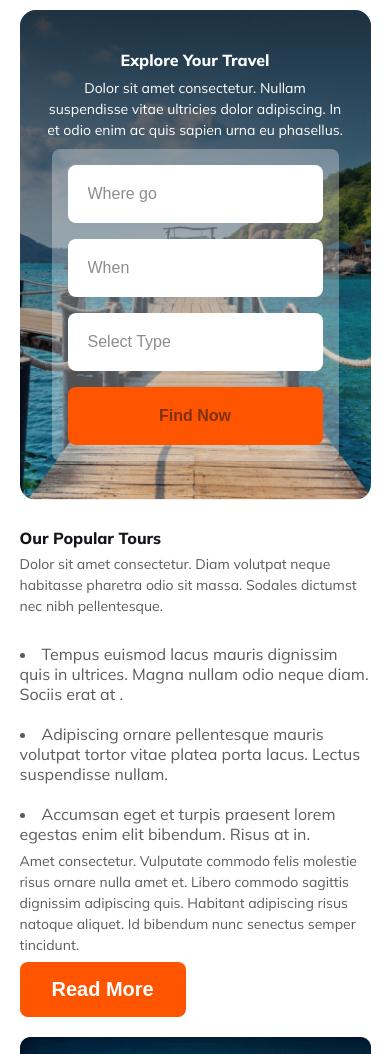
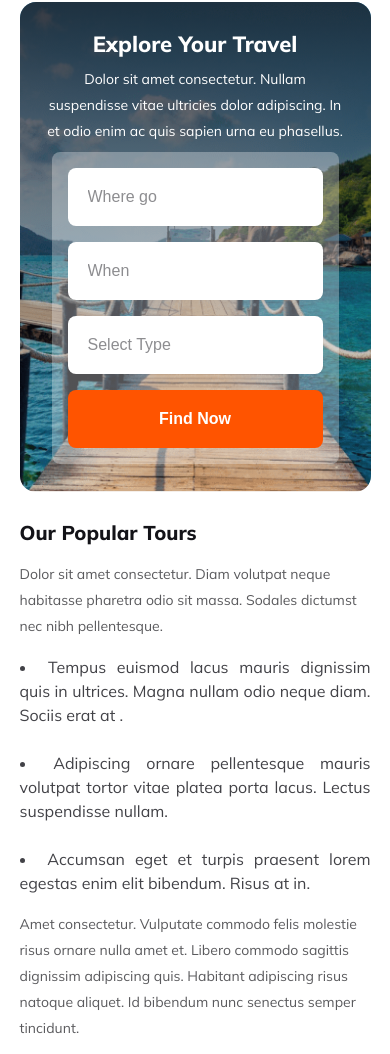
Before and after one commit to totansarker2/w9-assienment-2, a plain HTML site: page index.html in a window 390 px wide. Shown: the part 69-1123 px from the top of the page. Drawn offline with Linux system fonts and the light colour scheme.

Commit message:
resposive font fixed

```diff
--- a/style.css
+++ b/style.css
@@ -48,6 +48,7 @@ p {
     color: var(--dark-03);
     font-weight: var(--regular);
     width: 60%;
+    line-height: 26px;
 }
 
 h1 {
@@ -86,6 +87,7 @@ input[type="button"], .btn {
     width: fit-content;
     cursor: pointer;
 }
+
 input[type="button"]:hover, .btn:hover {
     background-color: #f66a24;
 }
@@ -135,7 +137,7 @@ nav ul {
     width: var(--d-width);
     margin: 0 auto;
     color: #fff;
-    margin-top: var(--mt-01);
+    margin-top: 3vw;
     text-align: center;
 }
 
@@ -202,6 +204,10 @@ input::placeholder {
     color: rgba(19, 19, 24, 0.483);
 }
 
+.bannar .container input[type="button"] {
+    color: #fff;
+}
+
 .popular-tours {
     width: var(--d-width);
     margin: 0 auto;
@@ -229,19 +235,21 @@ input::placeholder {
 .popular-tours .discription {
     display: flex;
     flex-direction: column;
-    gap: 1.7vw;
+    gap: 2rem;
     height: fit-content;
 }
 
 .popular-tours .discription ul {
     list-style-position: inside;
-    color: inherit;
-    color: #5A5A5D;
+    color: var(--dark-02);
+    display: flex;
+    flex-direction: column;
+    gap: 1.5rem;
+    line-height: 1.5rem;
 }
 
 .popular-tours .discription ul li {
-    /* display: inline-flex; */
-    padding-top: 20px;
+    text-align: justify;
 }
 
 
@@ -256,11 +264,13 @@ input::placeholder {
     gap: 2vw;
     margin-top: var(--mt-01);
 }
+
 .card-container {
     display: grid;
     grid-template-columns: repeat(4, 1fr);
     gap: 1.5vw;
 }
+
 .card-container img {
     max-width: 100%;
     min-height: 100%;
@@ -271,13 +281,15 @@ input::placeholder {
     -ms-border-radius: var(--radius-02);
     -o-border-radius: var(--radius-02);
 }
+
 .card-container figure {
     position: relative;
     height: 400px;
 }
-.card-container figure::after{
+
+.card-container figure::after {
     content: "";
-    position:absolute;
+    position: absolute;
     top: 0;
     left: 0;
     width: 100%;
@@ -290,6 +302,7 @@ input::placeholder {
     -ms-border-radius: var(--radius-02);
     -o-border-radius: var(--radius-02);
 }
+
 .card-container figure span {
     position: absolute;
     top: 85%;
@@ -306,7 +319,8 @@ input::placeholder {
     text-transform: lowercase;
     z-index: 2;
 }
-.card-container figure span::first-letter{
+
+.card-container figure span::first-letter {
     text-transform: uppercase;
 }
 
@@ -320,7 +334,8 @@ input::placeholder {
     text-align: center;
     gap: 2vw;
 }
-.choose-destination p{
+
+.choose-destination p {
     width: 50%;
 }
 
@@ -478,6 +493,7 @@ input::placeholder {
 .newsletter .sub input[type="button"] {
     color: white;
 }
+
 .newsletter .sub span::before {
     display: inline-block;
     content: "";
@@ -485,19 +501,23 @@ input::placeholder {
     width: 100%;
 
 }
+
 .newsletter .sub input::placeholder {
     background: rgba(19, 19, 24, 0.05);
     padding-top: 15px;
     padding-bottom: 15px;
     padding-left: 20px;
 }
+
 .newsletter .img-container {
     position: relative;
 }
+
 .newsletter .img-container img {
     width: 100%;
     height: 100%;
 }
+
 .newsletter .img-container .rotate-btn {
     height: 25%;
     width: 50%;
@@ -574,27 +594,16 @@ footer .logo span {
     p {
         font-size: 14px;
         width: 100%;
-        line-height: 21px;
     }
 
     h1 {
         font-weight: var(--extra-bold);
-        font-size: var(--bigger-m);
+        font-size: 22px;
     }
 
-    h2 {
+    h2, h3, h4 {
         font-weight: var(--extra-bold);
-        font-size: var(--h2-m);
-    }
-
-    h3 {
-        font-size: var(--h3-m);
-        font-weight: var(--extra-bold);
-    }
-
-    h4 {
-        font-weight: var(--extra-bold);
-        font-size: var(--h4-m);
+        font-size: 20px;
     }
 
     nav {
@@ -607,7 +616,7 @@ footer .logo span {
     }
 
     nav .logo {
-        font-size: 4.3vw;
+        font-size: 1.5rem;
     }
 
     nav ul {
@@ -659,30 +668,39 @@ footer .logo span {
         width: 90%;
     }
 
-    .cards{
+    .popular-tours .discription {
+        gap: 1rem;
+    }
+
+    .cards {
         width: var(--m-width);
     }
+
     .cards .card-container {
         display: grid;
         grid-template-columns: 1fr 1fr;
         gap: 4vw;
     }
-    .card-container figure{
+
+    .card-container figure {
         height: 250px;
     }
 
     .choose-destination {
         width: var(--m-width);
     }
-    .choose-destination .img-container, .choose-destination .img-container .box{
+
+    .choose-destination .img-container, .choose-destination .img-container .box {
         grid-template-rows: auto;
         grid-template-columns: 1fr;
         gap: 3vw;
     }
-    .choose-destination .img-container .box img{
+
+    .choose-destination .img-container .box img {
         height: 15rem;
     }
-    .choose-destination p{
+
+    .choose-destination p {
         width: 90%;
     }
 
```
